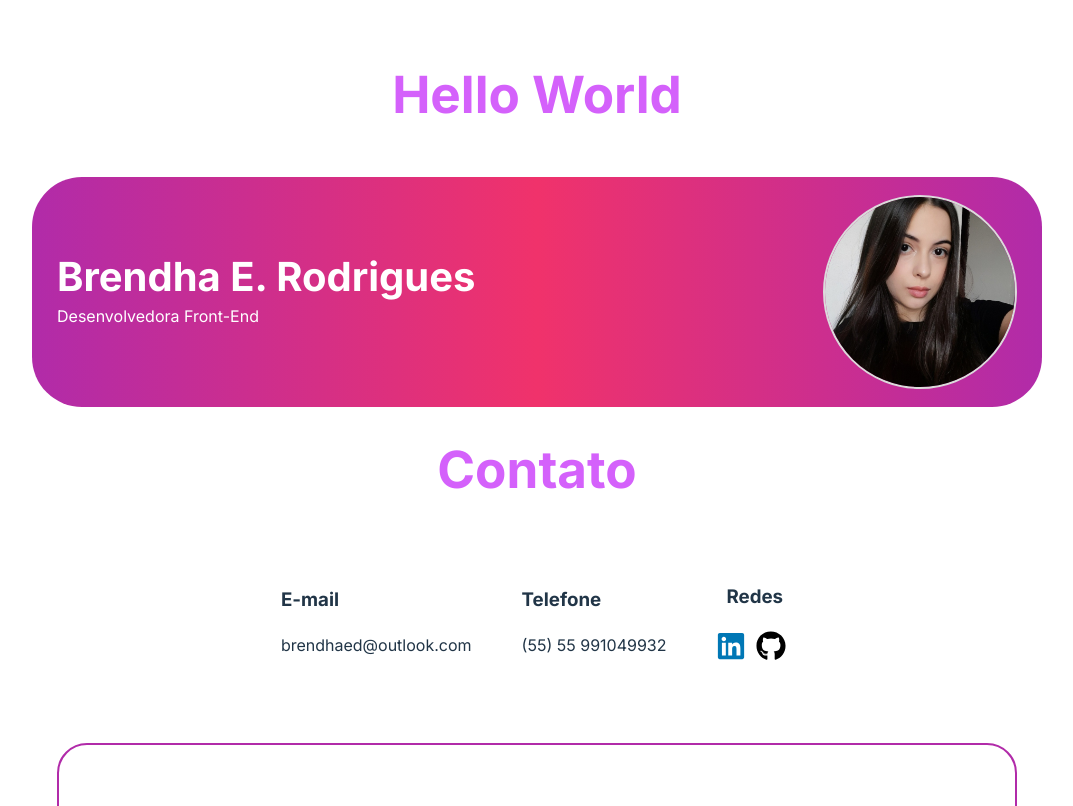
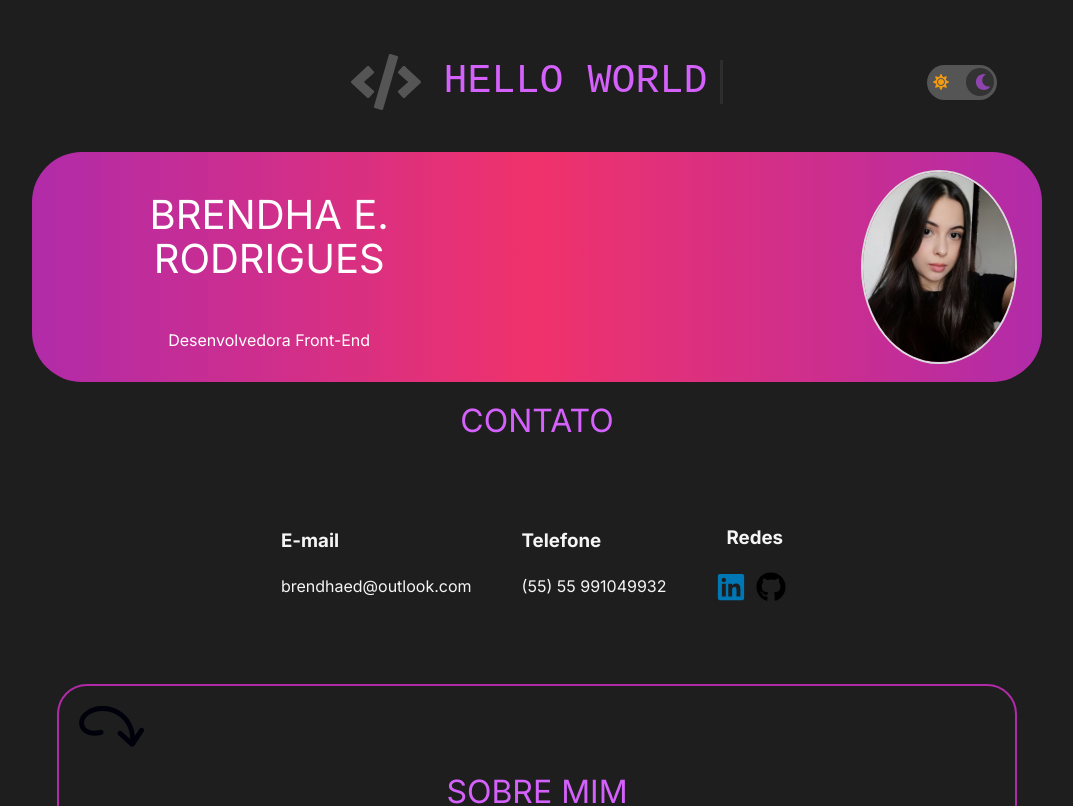
Before and after one commit to brendhaed/curriculo-react, a React (Vite) app: page / in a window 1280 px wide. Shown: the top 806 px of the page, without its empty margins (103-1176 px from the left). Built offline with nearby package versions, Linux system fonts and the light colour scheme.

Commit message:
criação do header e estilização

```diff
--- a/src/App.jsx
+++ b/src/App.jsx
@@ -1,11 +1,12 @@
 import './styles/App.css';
 import {Profile} from './components/Profile/Profile';
+import { Header } from './components/Header/Header';
 
 function App() {
   return (
     <>
-    <h1>Hello World</h1>
-      <Profile />
+    <Header />
+    <Profile />
     </>
   )
 
--- a/src/components/About/About.css
+++ b/src/components/About/About.css
@@ -1,7 +1,11 @@
-
 .about{
     border: 2px solid #b12ba9;
     border-radius: 30px;
     margin-top: 50px;
     padding: 20px;
 }
+.arrow{
+    transform: rotate(180deg); /* gira 90° */
+    transition: transform 0.3s ease; /* animação suave */
+    color: #b12ba9;
+}
--- a/src/components/About/About.jsx
+++ b/src/components/About/About.jsx
@@ -1,9 +1,11 @@
 import './About.css';
+import Arrow from '../../assets/svg-icons/circled-arrow.svg';
 export function About(){
     return(
         <>
         <div className="about">
-        <h1>Sobre</h1>
+        <img src={Arrow} alt="Flecha" className='arrow' />
+        <h1>Sobre mim</h1>
         <p>Sou Brendha Rodrigues, com mais de 3 anos de experiência em desenvolvimento Front-End. Com
        conhecimentos sólidos em HTML, CSS e Javascript, além de criar interfaces modernas e responsivas, prezando
        pela experiência do usuário e pelas boas práticas de desenvolvimento.</p>
--- a/src/components/Experience/Experience.jsx
+++ b/src/components/Experience/Experience.jsx
@@ -6,7 +6,7 @@ export function Experience(){
         <div className="experience">
             <h1>Experiência</h1>
         <h3 className='experience-title'>Estágio em Dados | Mérito Engenharia de Software </h3>
-        <p>Ijuí /RS março 2022 - setembro 2022</p>
+        <p>Presensial - Ijuí /RS março 2022 - setembro 2022</p>
         <div className='experience-description'>
             <ul>
                 <li>Desenvolvimento e manutenção de consultas SQL, com foco na otimização de buscas e melhoria de desempenho
--- /dev/null
+++ b/src/components/Header/Header.css
@@ -0,0 +1,104 @@
+:root {
+  --bg-color: #f5f5f5;
+  --text-color: #1e1e1e;
+}
+
+[data-theme="dark"] {
+  --bg-color: #1e1e1e;
+  --text-color: #f5f5f5;
+}
+
+body {
+  background: var(--bg-color);
+  color: var(--text-color);
+  transition: background 0.3s, color 0.3s;
+}
+
+.header {
+  display: flex;
+  align-items: center;
+  justify-content: center;
+  gap: 400px;
+  padding: 30px;
+  height: 100px;
+  padding: 0 20px;
+  position: relative;
+}
+.title-header{
+    display: flex;
+    align-items: center;
+    gap: 10px;
+}
+/* Switch do botão */
+.switch {
+  position: absolute;
+  right: 20px;
+  width: 70px;
+  height: 35px;
+  background: #ccc;
+  border-radius: 30px;
+  display: flex;
+  align-items: center;
+  justify-content: space-between;
+  padding: 0 6px;
+  cursor: pointer;
+  box-sizing: border-box;
+}
+
+.icon {
+  font-size: 16px;
+  z-index: 1;
+  color: #fff;
+}
+
+.sun {
+  color: #f39c12;
+}
+
+.moon {
+  color: #8e44ad;
+}
+.code{
+    font-size: 70px;
+    fill: #555;
+}
+.slider {
+  width: 28px;
+  height: 28px;
+  background: #fff;
+  border-radius: 50%;
+  position: absolute;
+  top: 3.5px;
+  left: 3.5px;
+  transition: transform 0.3s;
+  z-index: 0;
+}
+
+.slider.dark {
+  transform: translateX(35px);
+  background: #333;
+}
+
+[data-theme="dark"] .switch {
+  background: #555;
+}
+
+/* animação do h1 header */
+.header .greeting {
+  font-family: monospace;
+  font-size: 2.5rem;
+  white-space: nowrap;
+  overflow: hidden;
+  border-right: 3px solid var(--text-color);
+  width: 0;
+  animation: typing 3s steps(12, end) forwards, blink 0.7s infinite;
+}
+
+@keyframes typing {
+  from { width: 0 }
+  to { width: 12ch }
+}
+
+@keyframes blink {
+  50% { border-color: transparent }
+}
--- /dev/null
+++ b/src/components/Header/Header.jsx
@@ -0,0 +1,31 @@
+import './Header.css';
+import  {useState, useEffect} from 'react';
+import { FaCode, FaMoon, FaSun } from "react-icons/fa";
+
+export function Header(){
+    const [theme, setTheme] = useState("dark");
+
+    useEffect (() => {
+        document.documentElement.setAttribute("data-theme", theme);
+    },[theme]);
+
+    const toggleTheme = () => {
+        setTheme (theme === "light" ? "dark" : "light");
+    }
+
+    return(
+        <>
+        <div className="header">
+           <div className="title-header">
+            <FaCode className="icon code"/>
+             <h1 className='greeting'>Hello World</h1>
+           </div>
+            <div className="switch" onClick={toggleTheme}>
+            <div className={`slider ${theme}`}></div>
+            <FaSun className="icon sun" />
+            <FaMoon className="icon moon" />
+      </div>
+    </div>
+    </>
+    )
+}
--- a/src/components/Profile/Profile.css
+++ b/src/components/Profile/Profile.css
@@ -17,14 +17,19 @@
     padding: 25px;
 
 }
-.profile #myname{
+.profile .myname{
     font-size: 2.5rem;
-    margin: 0;
     color: white;
 }
-.profile p{
-    margin: 5px 0 0;
+.name{
+    display: flex;
+    flex-direction: column;
+    gap: 5px;
+    align-items: center;
+    justify-content: center;
+    margin-left: 20px;
 }
+
 .profile .profile-pic{
     width: 190px;
     height: 190px;
--- a/src/components/Profile/Profile.jsx
+++ b/src/components/Profile/Profile.jsx
@@ -13,8 +13,8 @@ export function Profile(){
         <div className="profile">
         <div className="header">
         <div className="name">
-          <h1 id='myname'>Brendha E.  Rodrigues</h1>
-          <p className=''>Desenvolvedora Front-End</p>
+          <h1 className="myname">Brendha E.  Rodrigues</h1>
+          <p className="cargo">Desenvolvedora Front-End</p>
         </div>
         <img src={FotoPerfil} alt="Minha foto" width={300} className="profile-pic"/>
       </div>
@@ -25,6 +25,6 @@ export function Profile(){
       <Education />
       <Experience />
       <Projects />
-       </>
+      </>
     )
 }
--- a/src/components/Skills/Skills.jsx
+++ b/src/components/Skills/Skills.jsx
@@ -1,6 +1,6 @@
 import './Skills.css'
 import { SiGit, SiTailwindcss,  SiGithub, SiNextdotjs, } from 'react-icons/si';
-import { FaHtml5, FaCss3Alt, FaJs, FaReact } from 'react-icons/fa';
+import { FaHtml5, FaCss3Alt, FaJs, FaReact, FaPython } from 'react-icons/fa';
 
 export function Skills(){
     return(
@@ -12,6 +12,7 @@ export function Skills(){
         <FaCss3Alt color="#1572B6" size={40} />
         <SiTailwindcss color="#38BDF8" size={40} />
         <FaJs color="#F7DF1E" size={40} />
+        <FaPython color="#3776AB" size={40} />
         <FaReact color="#61DAFB" size={40} />
         <SiNextdotjs color="#000000" size={40} />
         <SiGit color="#F05032" size={40} />
--- a/src/styles/App.css
+++ b/src/styles/App.css
@@ -5,6 +5,9 @@
 }
 h1 {
   color: #d461fb;
+  text-transform: uppercase;
+  font-size: 2rem;
+  font-weight: 400
 }
 h2{
   color: #b0b0b0;
```
Also changed, not shown: src/assets/svg-icons/circled-arrow.svg (added).
